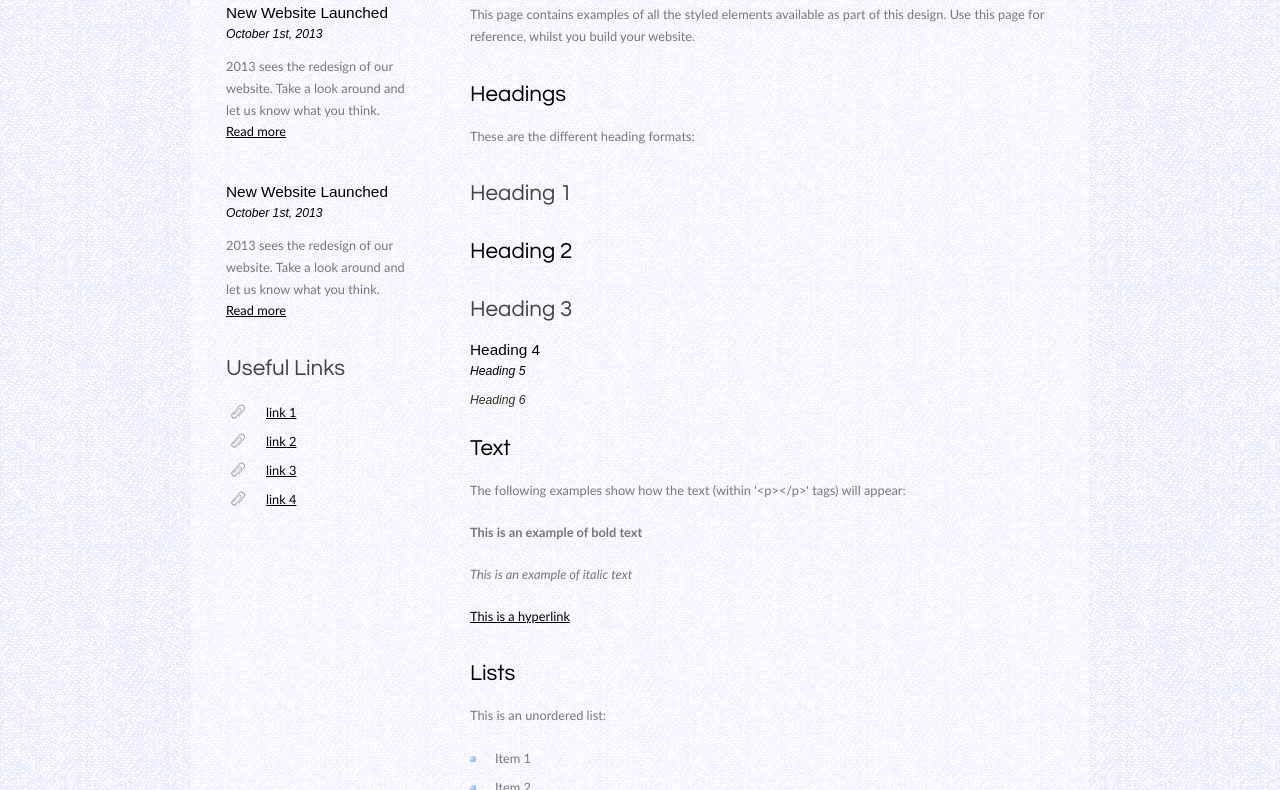
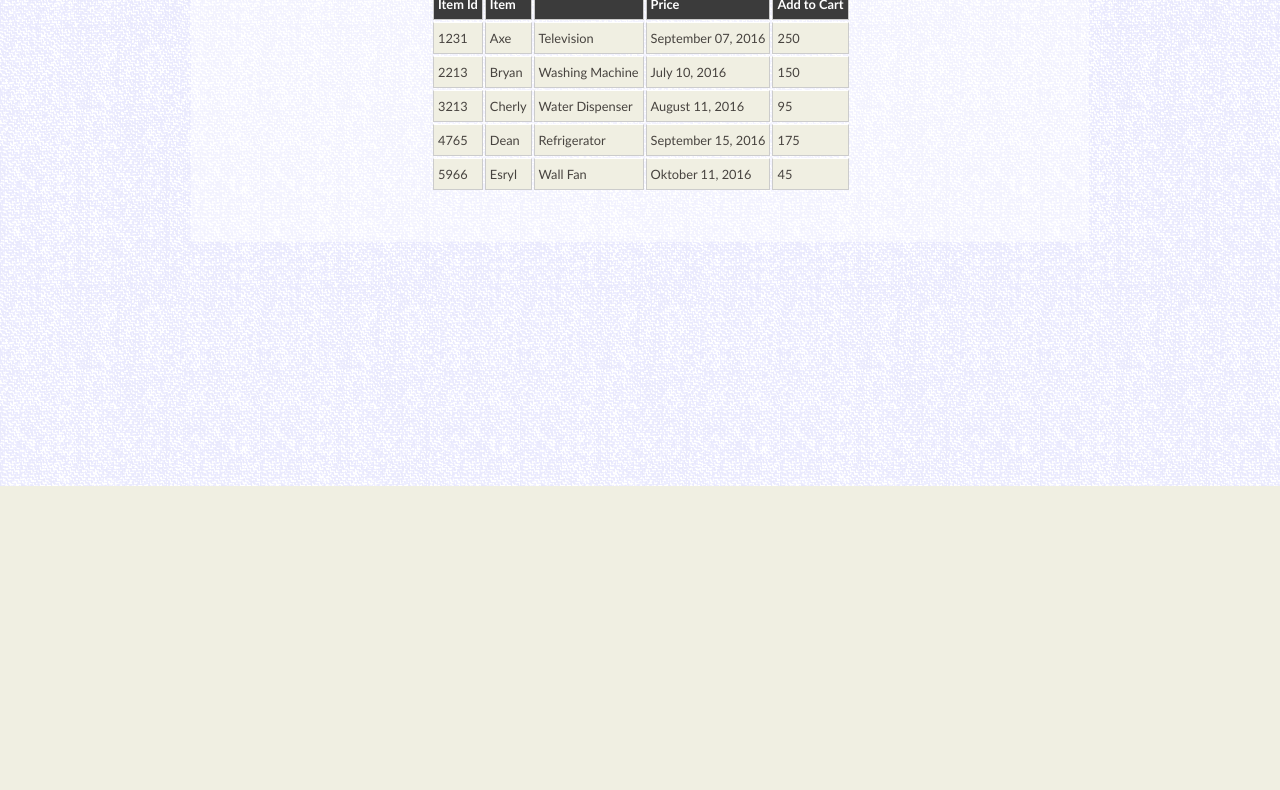
Before and after one commit to nhiaxiong92/MIS2018, a plain HTML site: page examples.html in a window 1280 px wide. Shown: the part 314-1104 px from the top of the page. After the commit the page ends 800 px from the top, so only its background shows below. Drawn offline with Linux system fonts and the light colour scheme.

Commit message:
Add files via upload

```diff
--- a/examples.html
+++ b/examples.html
@@ -11,7 +11,7 @@
 
 <body>
   <div id="main">
-    <div id="header">
+<div id="header">
       <div id="logo">
         <div id="logo_text">
           <!-- class="logo_colour", allows you to change the colour of the text -->
@@ -37,95 +37,83 @@
     </div>
     <div id="site_content">
       <div class="sidebar">
-        <!-- insert your sidebar items here -->
-        <h3>Latest News</h3>
-        <h4>New Website Launched</h4>
-        <h5>October 1st, 2013</h5>
-        <p>2013 sees the redesign of our website. Take a look around and let us know what you think.<br /><a href="#">Read more</a></p>
-        <p></p>
-        <h4>New Website Launched</h4>
-        <h5>October 1st, 2013</h5>
-        <p>2013 sees the redesign of our website. Take a look around and let us know what you think.<br /><a href="#">Read more</a></p>
-        <h3>Useful Links</h3>
-        <ul>
-          <li><a href="#">link 1</a></li>
-          <li><a href="#">link 2</a></li>
-          <li><a href="#">link 3</a></li>
-          <li><a href="#">link 4</a></li>
-        </ul>
-</div>
-      <div id="content">
-        <!-- insert the page content here -->
-        <h1>Examples</h1>
-        <p>This page contains examples of all the styled elements available as part of this design. Use this page for reference, whilst you build your website.</p>
-        <h2>Headings</h2>
-        <p>These are the different heading formats:</p>
-        <h1>Heading 1</h1>
-        <h2>Heading 2</h2>
-        <h3>Heading 3</h3>
-        <h4>Heading 4</h4>
-        <h5>Heading 5</h5>
-        <h6>Heading 6</h6>
-        <h2>Text</h2>
-        <p>The following examples show how the text (within '&lt;p&gt;&lt;/p&gt;' tags) will appear:</p>
-        <p><strong>This is an example of bold text</strong></p>
-        <p><i>This is an example of italic text</i></p>
-        <p><a href="#">This is a hyperlink</a></p>
-        <h2>Lists</h2>
-        <p>This is an unordered list:</p>
-        <ul>
-          <li>Item 1</li>
-          <li>Item 2</li>
-          <li>Item 3</li>
-          <li>Item 4</li>
-        </ul>
-        <p>This is an ordered list:</p>
-        <ol>
-          <li>Item 1</li>
-          <li>Item 2</li>
-          <li>Item 3</li>
-          <li>Item 4</li>
-        </ol>
-        <h2>Images</h2>
-        <p>images can be placed on the left, in the center or on the right:</p>
-        <span class="left"><img src="style/graphic.png" alt="example graphic" /></span>
-        <p>
-          Lorem ipsum dolor sit amet, consectetur adipisicing elit, sed do eiusmod tempor
-          incididunt ut labore et dolore magna aliqua. Ut enim ad minim veniam, quis nostrud
-          exercitation ullamco laboris nisi ut aliquip ex ea commodo consequat. Duis aute
-          irure dolor in reprehenderit in voluptate velit esse cillum.
-        </p>
-        <span class="center"><img src="style/graphic.png" alt="example graphic" /></span>
-        <span class="right"><img src="style/graphic.png" alt="example graphic" /></span>
-        <p>
-          Lorem ipsum dolor sit amet, consectetur adipisicing elit, sed do eiusmod tempor
-          incididunt ut labore et dolore magna aliqua. Ut enim ad minim veniam, quis nostrud
-          exercitation ullamco laboris nisi ut aliquip ex ea commodo consequat. Duis aute
-          irure dolor in reprehenderit in voluptate velit esse cillum dolore eu fugiat nulla
-          pariatur.
-        </p>
-        <h2>Tables</h2>
-        <p>Tables should be used to display data and not used for laying out your website:</p>
-        <table style="width:100%; border-spacing:0;">
-          <tr><th>Item</th><th>Description</th></tr>
-          <tr><td>Item 1</td><td>Description of Item 1</td></tr>
-          <tr><td>Item 2</td><td>Description of Item 2</td></tr>
-          <tr><td>Item 3</td><td>Description of Item 3</td></tr>
-          <tr><td>Item 4</td><td>Description of Item 4</td></tr>
+        <h3>Rental</h3>
+      </div>
+      <div class="table">
+        <table>
+          <caption>
+          </caption>
+          <colgroup>
+            <col/>
+          </colgroup>
+          <thead>
+          </thead>
+          <tbody>
+            <tr> </tr>
+          </tbody>
+          <tfoot>
+            <tr></tr>
+          </tfoot>
         </table>
-        <h2>Form Elements</h2>
-        <form action="#" method="post">
-          <div class="form_settings">
-            <p><span>Form field example</span><input type="text" name="name" value="" /></p>
-            <p><span>Textarea example</span><textarea rows="8" cols="50" name="name"></textarea></p>
-            <p><span>Checkbox example</span><input class="checkbox" type="checkbox" name="name" value="" /></p>
-            <p><span>Dropdown list example</span><select id="id" name="name"><option value="1">Example 1</option><option value="2">Example 2</option></select></p>
-            <p style="padding-top: 15px"><span>&nbsp;</span><input class="submit" type="submit" name="name" value="button" /></p>
-          </div>
-        </form>
+        <html>
+        <head>
+        <style type="text/css">
+		th, td {
+			border: 1px solid #CCCCCC;
+			padding: 5px 15px;
+		}
+	    </style>
+        </head>
+        <body>
+        <table>
+          <thead>
+            <tr>
+              <th>Item Id</th>
+              <th>Item</th>
+              <th></th>
+              <th>Price</th>
+              <th>Add to Cart</th>
+            </tr>
+          </thead>
+          <tbody>
+            <tr>
+              <td>1231</td>
+              <td>Axe</td>
+              <td>Television</td>
+              <td>September 07, 2016</td>
+              <td>250</td>
+            </tr>
+            <tr>
+              <td>2213</td>
+              <td>Bryan</td>
+              <td>Washing Machine</td>
+              <td>July 10, 2016</td>
+              <td>150</td>
+            </tr>
+            <tr>
+              <td>3213</td>
+              <td>Cherly</td>
+              <td>Water Dispenser</td>
+              <td>August 11, 2016</td>
+              <td>95</td>
+            </tr>
+            <tr>
+              <td>4765</td>
+              <td>Dean</td>
+              <td>Refrigerator</td>
+              <td>September 15, 2016</td>
+              <td>175</td>
+            </tr>
+            <tr>
+              <td>5966</td>
+              <td>Esryl</td>
+              <td>Wall Fan</td>
+              <td>Oktober 11, 2016</td>
+              <td>45</td>
+            </tr>
+          </tbody>
+        </table>
       </div>
     </div>
-
-  </div>
 </body>
 </html>
```
